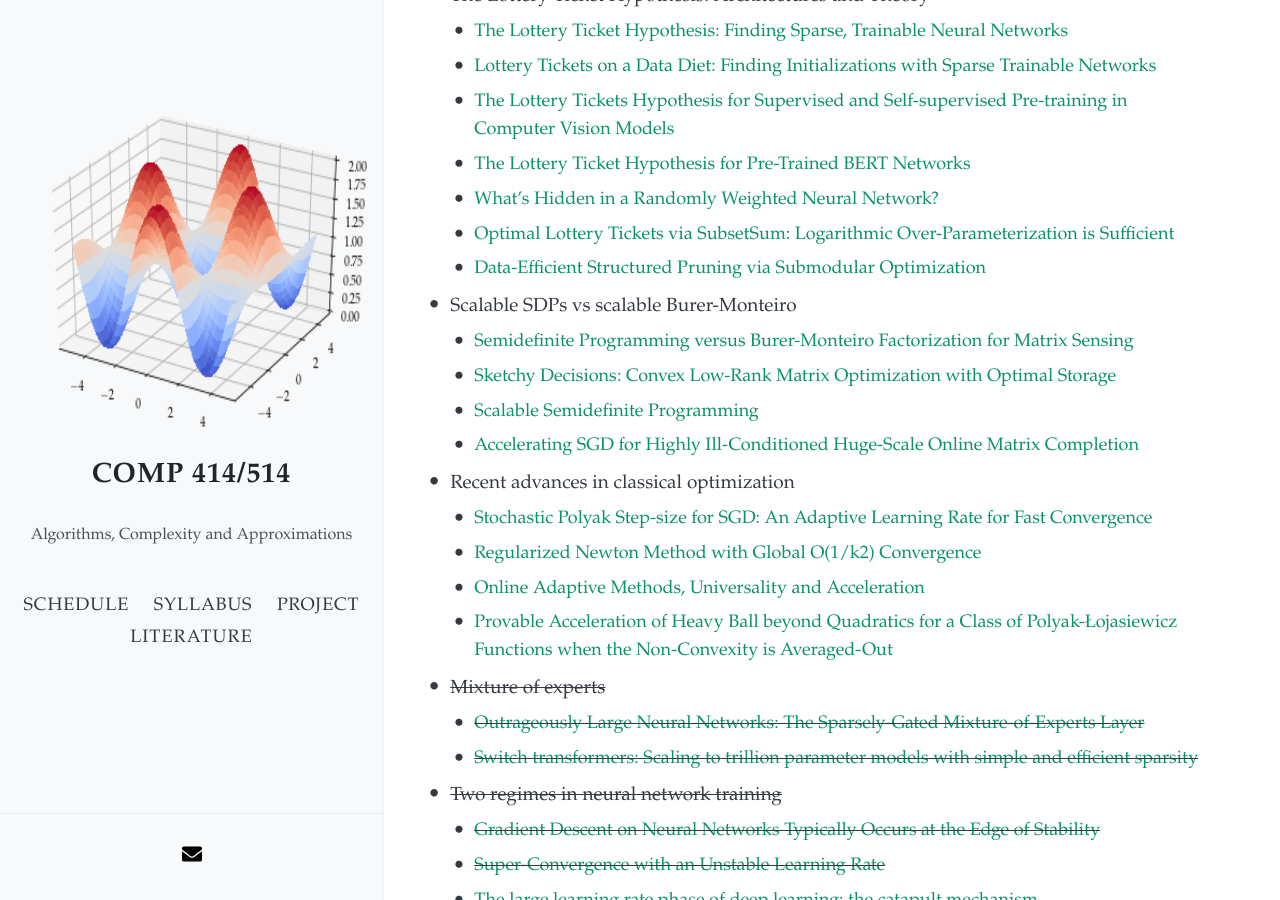
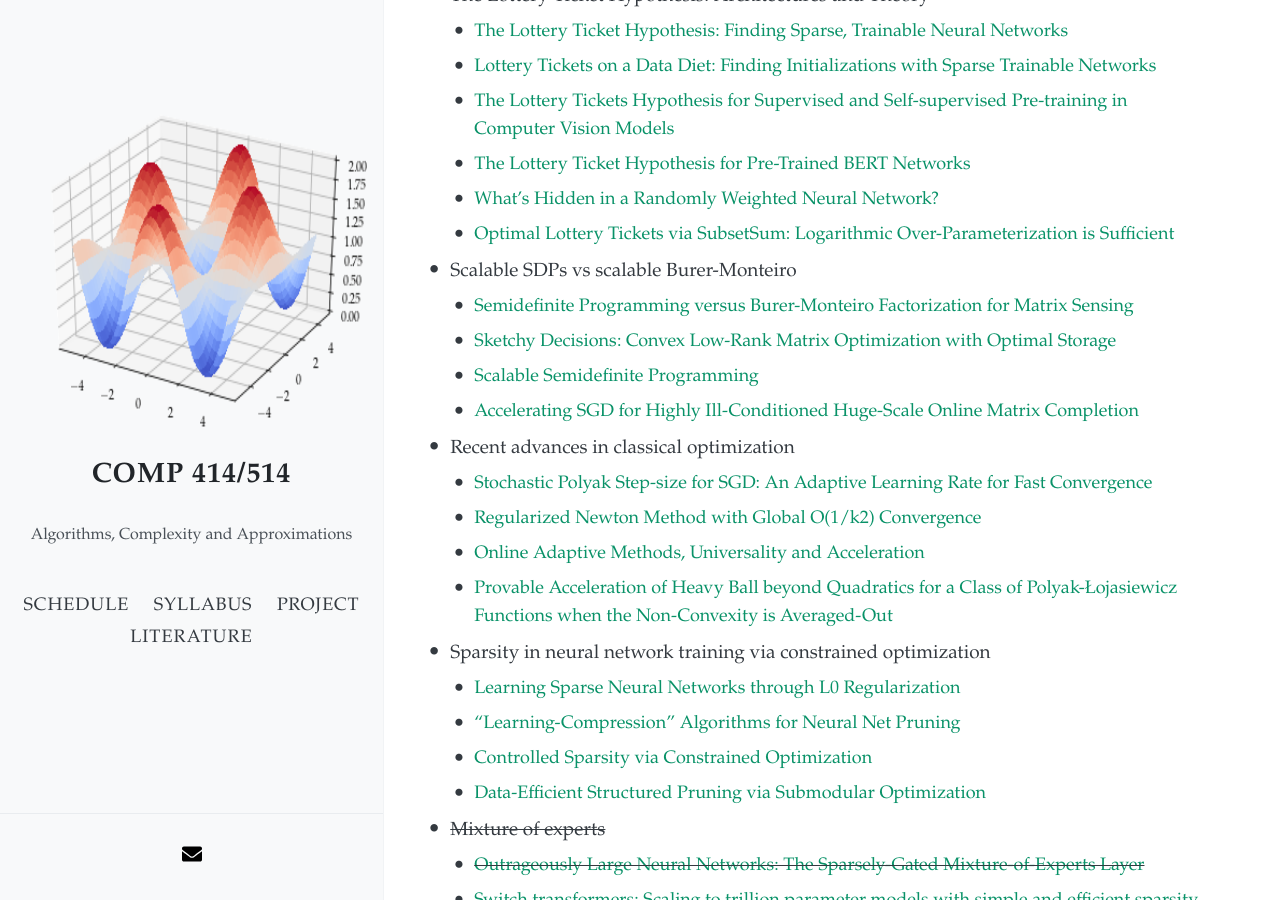
Before and after one commit to akyrillidis/comp414-514, a Jekyll site: the page built from project.md, in a window 1280 px wide and 900 px high, scrolled down 2668 px. Built offline with Jekyll 4.4.1, drawn with Linux system fonts in a browser that asks for light colours; nearby versions of some CDN libraries.

Commit message:
Update project.md

```diff
--- a/project.md
+++ b/project.md
@@ -98,6 +97,12 @@ The course project can be categorized as a literature review, as original resear
   - [Regularized Newton Method with Global O(1/k2) Convergence](https://arxiv.org/pdf/2112.02089.pdf)
   - [Online Adaptive Methods, Universality and Acceleration](https://arxiv.org/pdf/1809.02864.pdf)
   - [Provable Acceleration of Heavy Ball beyond Quadratics for a Class of Polyak-Łojasiewicz Functions when the Non-Convexity is Averaged-Out](https://arxiv.org/pdf/2206.11872.pdf)
+
+- Sparsity in neural network training via constrained optimization
+  - [Learning Sparse Neural Networks through L0 Regularization](https://arxiv.org/pdf/1712.01312.pdf)
+  - [“Learning-Compression” Algorithms for Neural Net Pruning](https://faculty.ucmerced.edu/mcarreira-perpinan/papers/cvpr18.pdf)
+  - [Controlled Sparsity via Constrained Optimization](https://arxiv.org/pdf/2208.04425.pdf)
+  - [Data-Efficient Structured Pruning via Submodular Optimization](https://arxiv.org/pdf/2203.04940.pdf)
 
 
 - ~~Mixture of experts~~
```
Also changed, not shown: other parts of project.md (+0 -1 lines).
